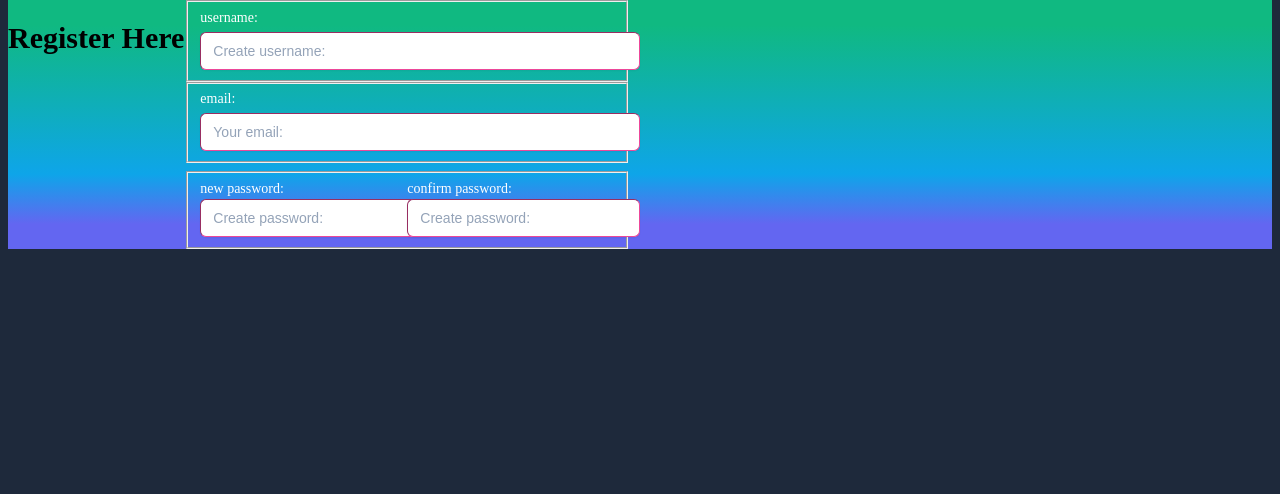
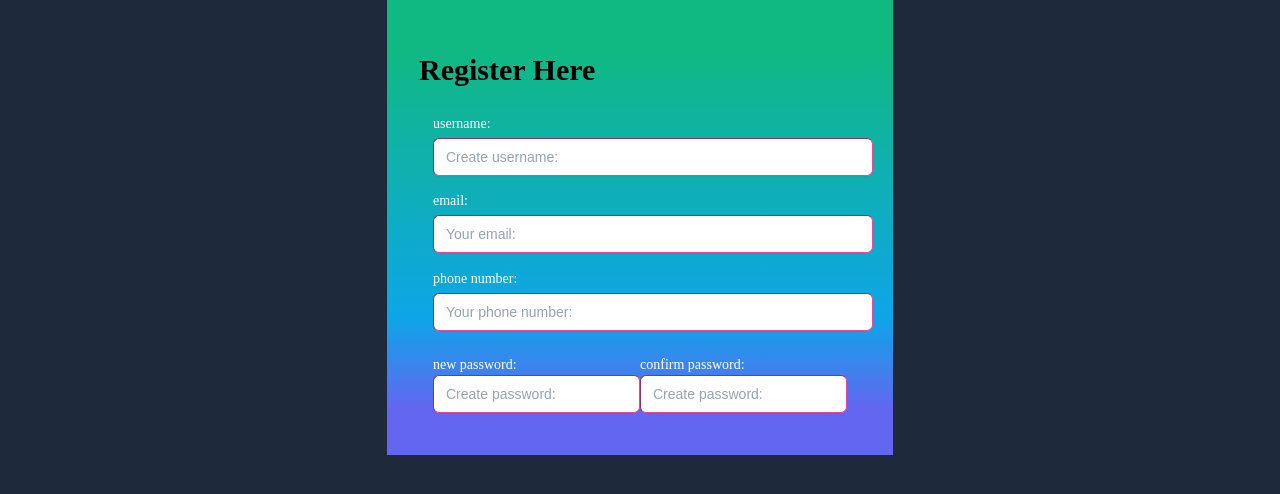
Before and after one commit to HTJin/phonebook_flask, a Flask app: page /register in a window 1280 px wide. Shown: the part 44-538 px from the top of the page. Run offline with Flask 3, Linux system fonts and the light colour scheme; some libraries are stand-ins or nearby versions.

Commit message:
figuring out register form

```diff
--- a/phonebook_app/auth/auth_templates/register.html
+++ b/phonebook_app/auth/auth_templates/register.html
@@ -1,7 +1,7 @@
 {% extends 'base.html' %}
 
 {% block content %}
-    <div class="flex w-full bg-gradient-to-t from-indigo-500 from-10% via-sky-500 via-30% to-emerald-500 to-90%">
+    <div class="flex flex-col mx-auto w-fit p-8 bg-gradient-to-t from-indigo-500 from-10% via-sky-500 via-30% to-emerald-500 to-90%">
         <h1 class="text-3xl">Register Here</h1>
         {% include 'register_form.html' %}
     </div>
--- a/phonebook_app/forms.py
+++ b/phonebook_app/forms.py
@@ -1,5 +1,5 @@
 from flask_wtf import FlaskForm
-from wtforms import StringField, PasswordField, SubmitField
+from wtforms import StringField, PasswordField, TelField,SubmitField
 from wtforms.validators import DataRequired, Email, Length, EqualTo
 
 class LoginForm(FlaskForm):
@@ -10,6 +10,7 @@ class LoginForm(FlaskForm):
 class RegisterForm(FlaskForm):
     username = StringField('username:', validators=[DataRequired(), Length(min=3, max=40)])
     email = StringField('email:', validators=[DataRequired(), Email()])
+    phone_number = TelField('phone number:', validators=[DataRequired()])
     password = PasswordField('new password:', validators=[DataRequired(), EqualTo('confirm', message='passwords are not matching')])
     confirm = PasswordField('confirm password:', validators=[DataRequired(), EqualTo('password', message='passwords are not matching')])
     submit = SubmitField()
--- a/phonebook_app/templates/register_form.html
+++ b/phonebook_app/templates/register_form.html
@@ -1,22 +1,26 @@
 <form method="POST">
     {{ form.hidden_tag() }}
     <div>
-        <fieldset id="username-field">
+        <fieldset id="username-field" style="border: none;">
             {{ form.username.label(class='text-white text-sm') }}
             {{ form.username(class='mt-1 block w-full px-3 py-2 bg-white border border-slate-300 rounded-md text-sm shadow-sm placeholder-slate-400 focus:outline-none focus:border-sky-500 focus:ring-1 focus:ring-sky-500 disabled:bg-slate-50 disabled:text-slate-500 disabled:border-slate-200 disabled:shadow-none invalid:border-pink-500 invalid:text-pink-600 focus:invalid:border-pink-500 focus:invalid:ring-pink-500', placeholder='Create username: ') }}
         </fieldset>
-        <fieldset id="email-field">
+        <fieldset id="email-field" style="border: none;">
             {{ form.email.label(class='text-white text-sm') }}
             {{ form.email(class='mt-1 block w-full px-3 py-2 bg-white border border-slate-300 rounded-md text-sm shadow-sm placeholder-slate-400 focus:outline-none focus:border-sky-500 focus:ring-1 focus:ring-sky-500 disabled:bg-slate-50 disabled:text-slate-500 disabled:border-slate-200 disabled:shadow-none invalid:border-pink-500 invalid:text-pink-600 focus:invalid:border-pink-500 focus:invalid:ring-pink-500', placeholder='Your email: ') }}
         </fieldset>
-        <fieldset id="password-field" class="flex mt-2">
+        <fieldset id="phone_number-field" style="border: none;">
+            {{ form.phone_number.label(class='text-white text-sm') }}
+            {{ form.phone_number(class='mt-1 block w-full px-3 py-2 bg-white border border-slate-300 rounded-md text-sm shadow-sm placeholder-slate-400 focus:outline-none focus:border-sky-500 focus:ring-1 focus:ring-sky-500 disabled:bg-slate-50 disabled:text-slate-500 disabled:border-slate-200 disabled:shadow-none invalid:border-pink-500 invalid:text-pink-600 focus:invalid:border-pink-500 focus:invalid:ring-pink-500', placeholder='Your phone number: ') }}
+        </fieldset>
+        <fieldset id="password-field" class="flex mt-2" style="border: none;">
             <div class="flex flex-col">
                 {{ form.password.label(class='text-white text-sm') }}
-                {{ form.password(class='block w-full px-3 py-2 bg-white border border-slate-300 rounded-md text-sm shadow-sm placeholder-slate-400 focus:outline-none focus:border-sky-500 focus:ring-1 focus:ring-sky-500 disabled:bg-slate-50 disabled:text-slate-500 disabled:border-slate-200 disabled:shadow-none invalid:border-pink-500 invalid:text-pink-600 focus:invalid:border-pink-500 focus:invalid:ring-pink-500', placeholder='Create password: ') }}
+                {{ form.password(class='block w-fit px-3 py-2 bg-white border border-slate-300 rounded-md text-sm shadow-sm placeholder-slate-400 focus:outline-none focus:border-sky-500 focus:ring-1 focus:ring-sky-500 disabled:bg-slate-50 disabled:text-slate-500 disabled:border-slate-200 disabled:shadow-none invalid:border-pink-500 invalid:text-pink-600 focus:invalid:border-pink-500 focus:invalid:ring-pink-500', placeholder='Create password: ') }}
             </div>
             <div class="flex flex-col">
                 {{ form.confirm.label(class='text-white text-sm') }}
-                {{ form.confirm(class='block w-full px-3 py-2 bg-white border border-slate-300 rounded-md text-sm shadow-sm placeholder-slate-400 focus:outline-none focus:border-sky-500 focus:ring-1 focus:ring-sky-500 disabled:bg-slate-50 disabled:text-slate-500 disabled:border-slate-200 disabled:shadow-none invalid:border-pink-500 invalid:text-pink-600 focus:invalid:border-pink-500 focus:invalid:ring-pink-500', placeholder='Create password: ') }}
+                {{ form.confirm(class='block w-fit px-3 py-2 bg-white border border-slate-300 rounded-md text-sm shadow-sm placeholder-slate-400 focus:outline-none focus:border-sky-500 focus:ring-1 focus:ring-sky-500 disabled:bg-slate-50 disabled:text-slate-500 disabled:border-slate-200 disabled:shadow-none invalid:border-pink-500 invalid:text-pink-600 focus:invalid:border-pink-500 focus:invalid:ring-pink-500', placeholder='Create password: ') }}
             </div>
         </fieldset>
     </div>
```
